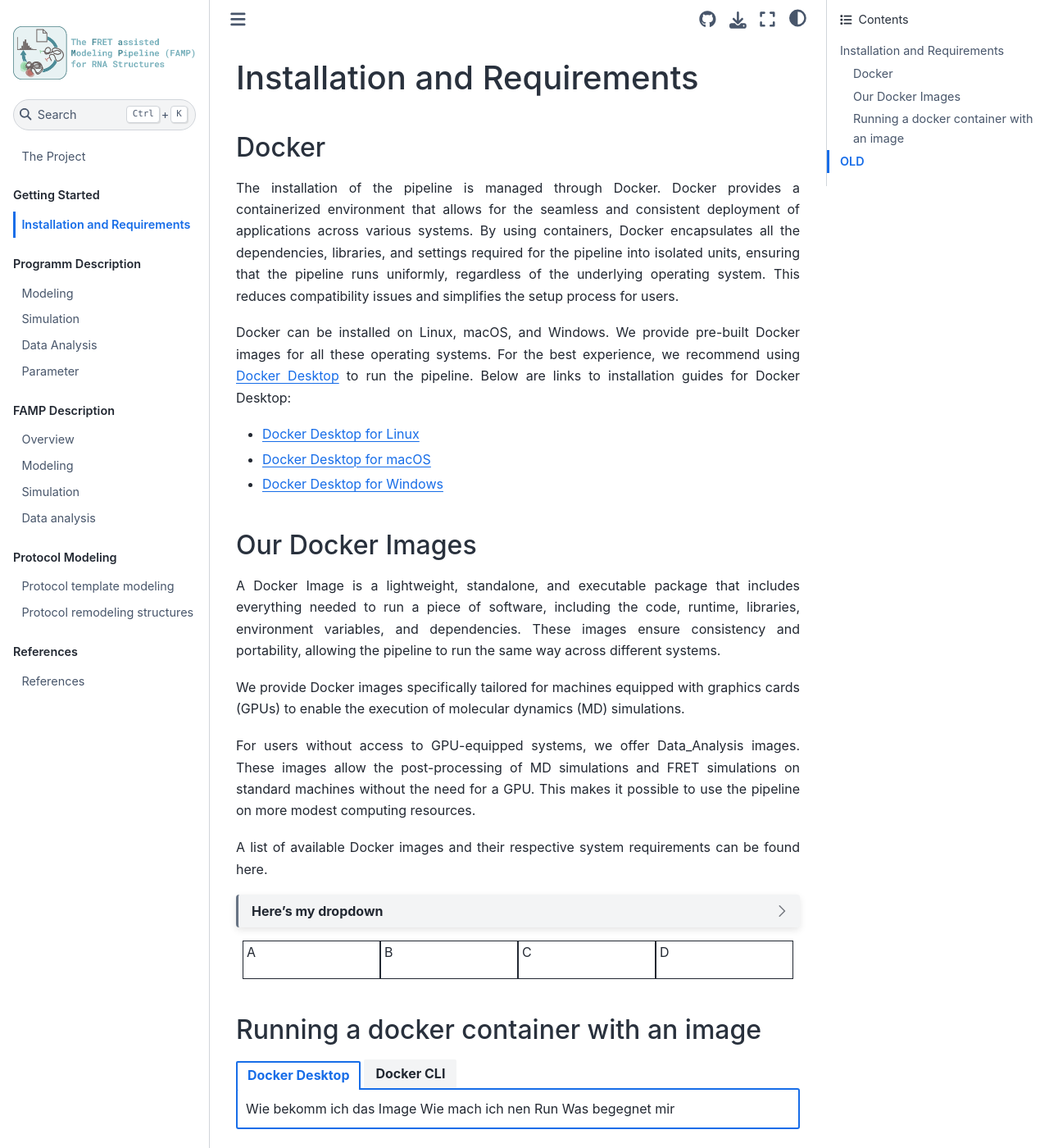
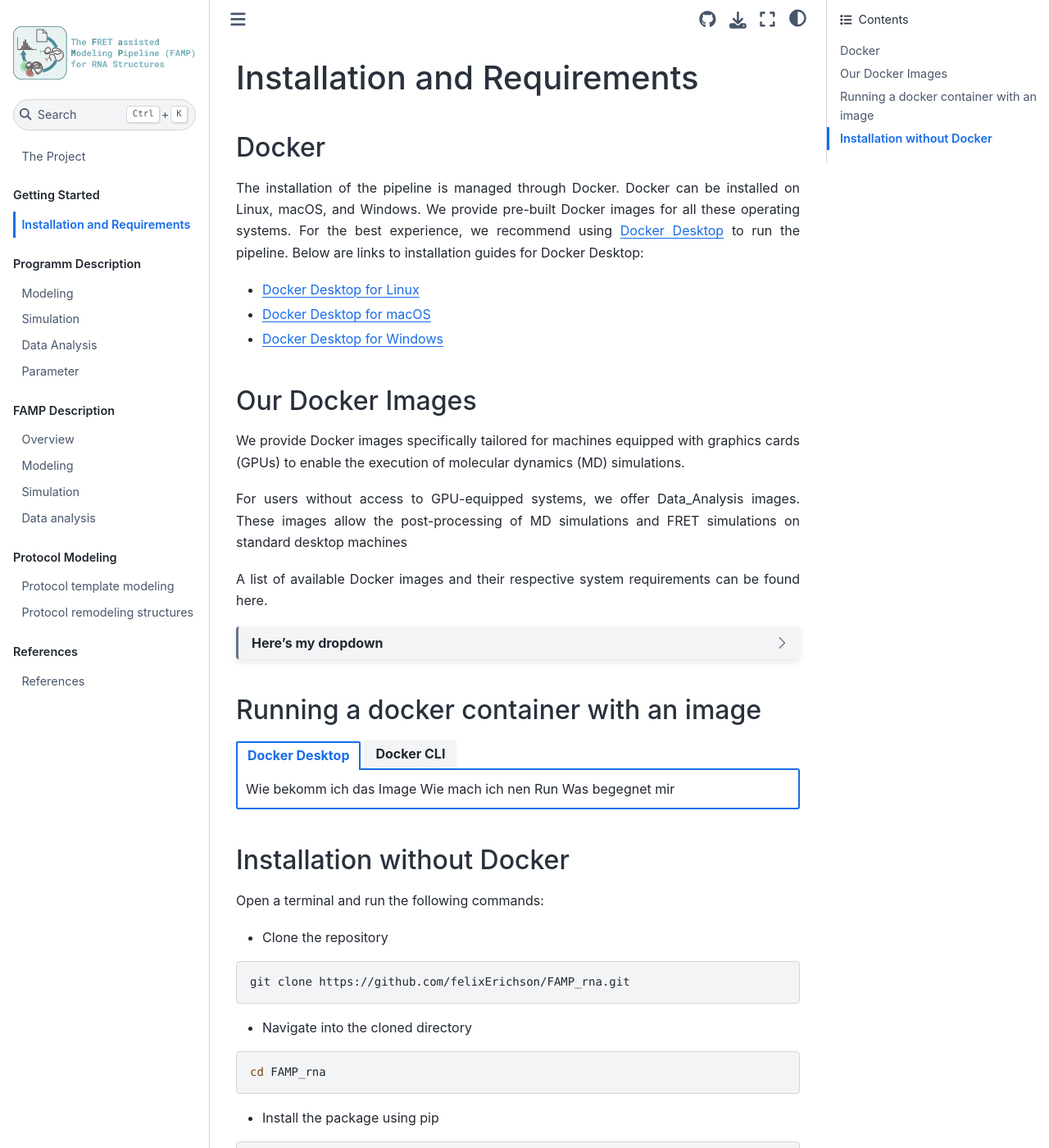
Before and after one commit to BoernerLab/FAMP_rna, a Jupyter Book: the page built from docs/content/installation.md, in a window 1280 px wide and 1400 px high. Shown: the whole window at 82% size. Built offline with Jupyter Book 1.0.4 settings and Sphinx 7.4.7 and the Sphinx Book theme 1.1.4, drawn with Linux system fonts in a browser that asks for light colours; some of the changed text lies outside the part shown.

Commit message:
added pyproject.toml for packaging and updated installation instruction in

`````diff
--- a/docs/content/installation.md
+++ b/docs/content/installation.md
@@ -2,8 +2,7 @@
 
 ## Docker
 
-The installation of the pipeline is managed through Docker. Docker provides a containerized environment that allows for the seamless and consistent deployment of applications across various systems. By using containers, Docker encapsulates all the dependencies, libraries, and settings required for the pipeline into isolated units, ensuring that the pipeline runs uniformly, regardless of the underlying operating system. This reduces compatibility issues and simplifies the setup process for users.
-
+The installation of the pipeline is managed through Docker.
 Docker can be installed on Linux, macOS, and Windows. We provide pre-built Docker images for all these operating systems. For the best experience, we recommend using <a href="https://docs.docker.com/desktop/" target="_blank"> Docker Desktop</a> to run the pipeline. Below are links to installation guides for Docker Desktop:
 
 - <a href="https://docs.docker.com/desktop/install/linux/" target="_blank">Docker Desktop for Linux</a>
@@ -12,37 +11,24 @@ Docker can be installed on Linux, macOS, and Windows. We provide pre-built Docke
 
 ## Our Docker Images
 
-A Docker Image is a lightweight, standalone, and executable package that includes everything needed to run a piece of software, including the code, runtime, libraries, environment variables, and dependencies. These images ensure consistency and portability, allowing the pipeline to run the same way across different systems.
-
 We provide Docker images specifically tailored for machines equipped with graphics cards (GPUs) to enable the execution of molecular dynamics (MD) simulations.
 
-For users without access to GPU-equipped systems, we offer Data_Analysis images. These images allow the post-processing of MD simulations and FRET simulations on standard machines without the need for a GPU. This makes it possible to use the pipeline on more modest computing resources.
+For users without access to GPU-equipped systems, we offer Data_Analysis images. These images allow the post-processing of MD simulations and FRET simulations on standard desktop machines
 
 A list of available Docker images and their respective system requirements can be found here.
+
 ```{dropdown} Here's my dropdown
-jhgfdsdfghjk
+### Analysis
+- Docker 1
+- Docker 2
+- Docker 3
+
+### GPU Support Linux only?
+
+- Docker 1 for GTX ...
+- Docker 2 for GTX ....
 ```
-::::{grid}
-:gutter: 2
 
-:::{grid-item}
-:outline:
-A
-:::
-:::{grid-item}
-:outline:
-B
-:::
-:::{grid-item}
-:outline:
-C
-:::
-:::{grid-item}
-:outline:
-D
-:::
-
-::::
 
 ## Running a docker container with an image
 
@@ -59,11 +45,20 @@ Hier Befehle für Docker CLI einfügen
 ```
 ````
 
+## Installation without Docker
 
-# OLD
+Open a terminal and run the following commands:
 
-The code can be downloaded under the green button "Code" or cloned via the terminal:
-```
+
+- Clone the repository
+```bash
 git clone https://github.com/felixErichson/FAMP_rna.git
 ```
-<br>
+- Navigate into the cloned directory
+```bash
+cd FAMP_rna
+```
+- Install the package using pip
+```bash
+pip install .
+```
`````
Also changed, not shown: pyproject.toml (added, +52 -0 lines), setup.py (+2 -13 lines), 4 other files.
